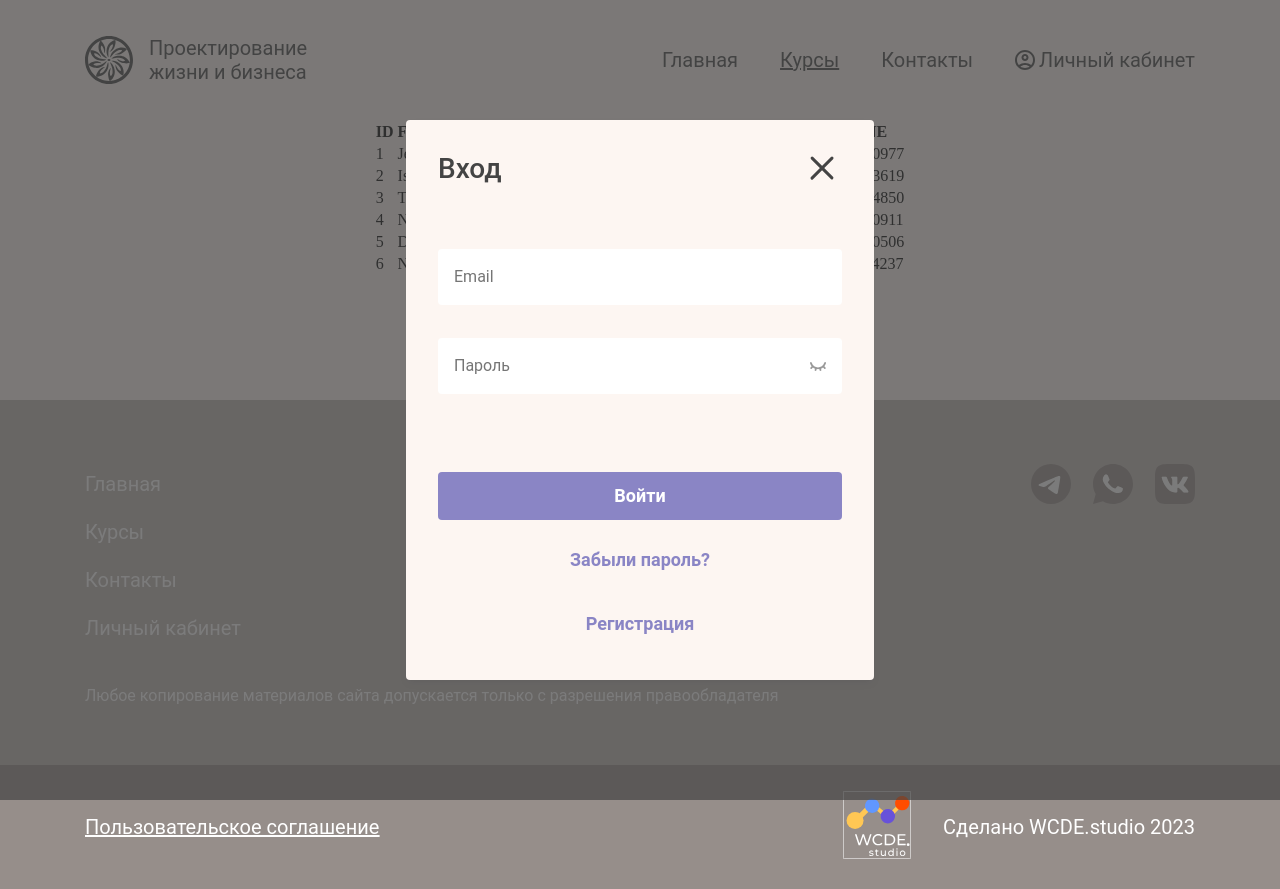
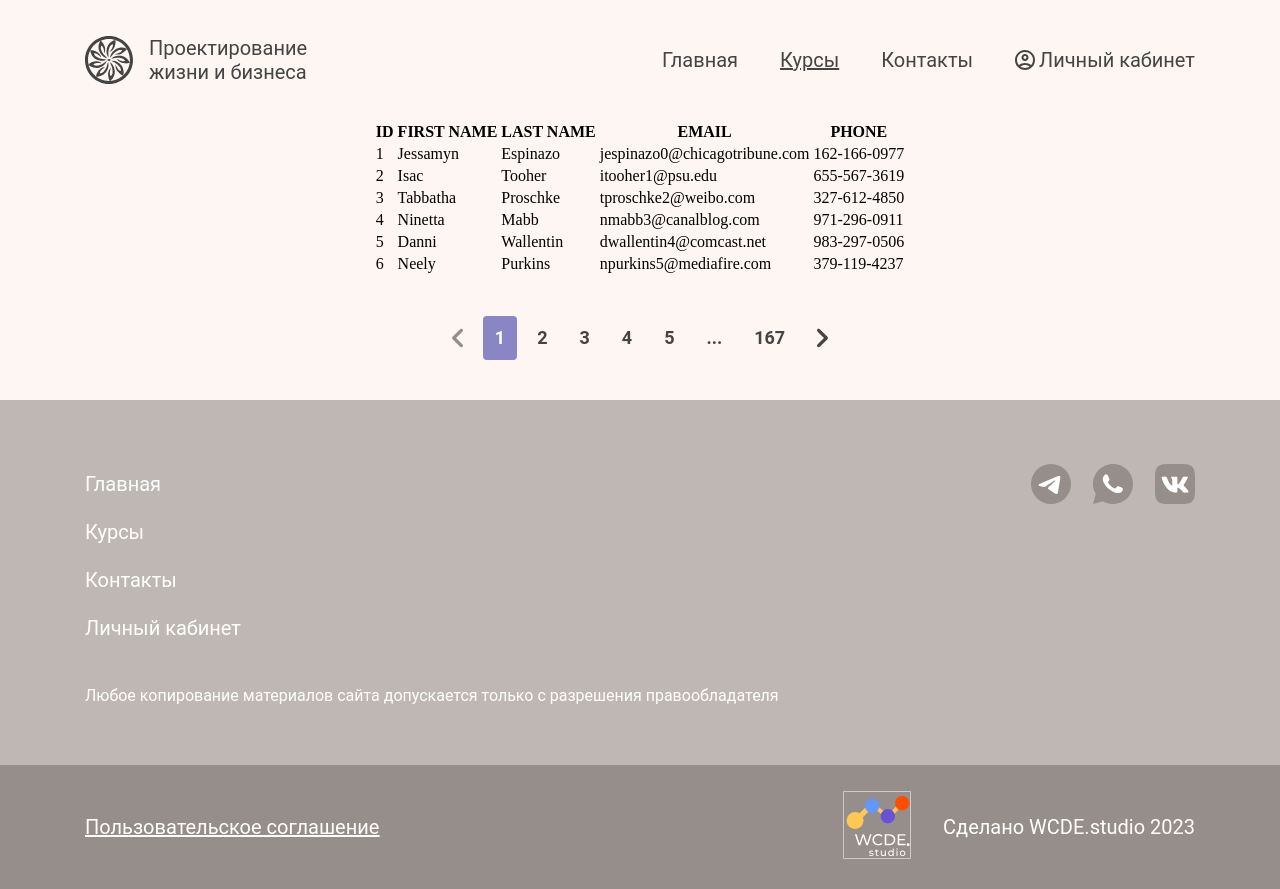
Before and after one commit to wcde-studio/ls-frontend, a Next.js app: page /courses in a window 1280 px wide. Built offline with nearby package versions, Linux system fonts and the light colour scheme.

Commit message:
add useRouter to authorization form

```diff
--- a/src/components/forms/authorization-form/authorization-form.tsx
+++ b/src/components/forms/authorization-form/authorization-form.tsx
@@ -5,6 +5,7 @@ import React, { useState, useEffect } from 'react';
 import styles from './authorization-form.module.scss';
 
 import Link from 'next/link';
+import { useRouter } from 'next/navigation';
 
 import { Button, Input } from '@/components/ui';
 
@@ -39,8 +40,13 @@ const AuthorizationForm = (props: Props) => {
 		[InputName.UserName]: false,
 	});
 
+	const router = useRouter();
+
 	useEffect(() => {
-		if (valid && checkEnd) onClose();
+		if (valid && checkEnd) {
+			onClose();
+			router.push('/personal-area');
+		}
 	}, [valid, checkEnd, onClose]);
 
 	return (
--- a/src/components/header/header.tsx
+++ b/src/components/header/header.tsx
@@ -14,7 +14,7 @@ const Header = () => {
 	const pathname = usePathname();
 	const isActive = (path: string) => path === pathname;
 
-	const [modalOn, setModalOn] = useState(true);
+	const [modalOn, setModalOn] = useState(false);
 
 	const modalOnClick = () => setModalOn(!modalOn);
 
@@ -47,8 +47,8 @@ const Header = () => {
 						)}>
 						Контакты
 					</Link>
-					<Link
-						href="/personal-area"
+					<button
+						onClick={modalOnClick}
 						className={clsx(
 							styles.link,
 							styles.profileLink,
@@ -56,7 +56,7 @@ const Header = () => {
 						)}>
 						<ProfileIcon className={styles.iconProfile} />
 						<span className={styles.profileLinkText}>Личный кабинет</span>
-					</Link>
+					</button>
 				</nav>
 			</div>
 			<Modal modalOn={modalOn} onClick={modalOnClick}>
```
Also changed, not shown: public/lada-intro.png (added).
